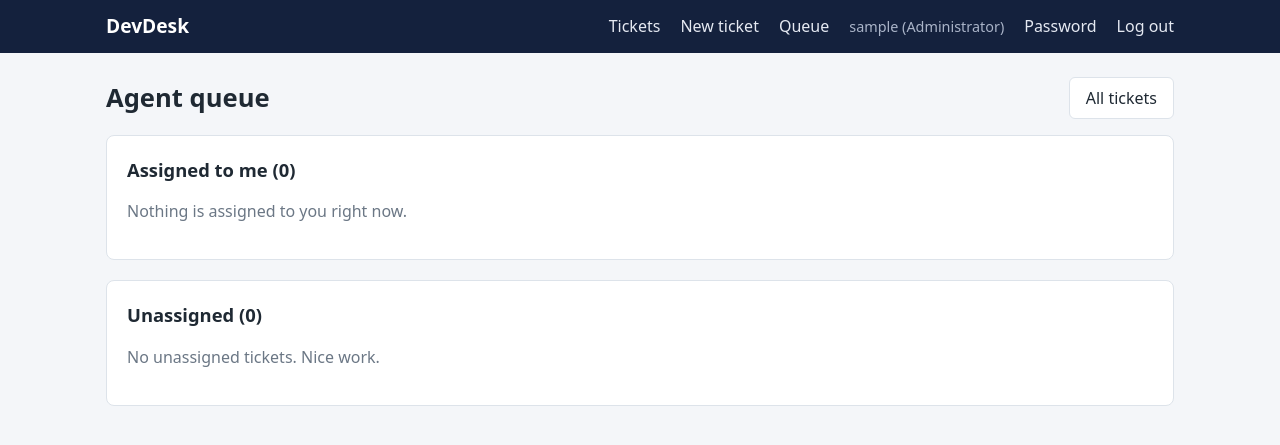
After one commit to uday-bhatiya/Dev-Desk, a Django app: page /tickets/queue/ in a window 1280 px wide. The commit adds this page. Shown: the top 445 px of the page. Run offline with Django 5.2, Linux system fonts and the light colour scheme; the visitor is signed in with stand-in values (Sample User, id 1); data comes from the database, SQL or seed files in the repository; data that the repository does not hold is empty.

Commit message:
add permission helpers, agent queue, error pages and password change

```diff
--- /dev/null
+++ b/accounts/decorators.py
@@ -0,0 +1,15 @@
+from functools import wraps
+
+from django.contrib.auth.decorators import login_required
+from django.core.exceptions import PermissionDenied
+
+
+def agent_required(view_func):
+
+    @wraps(view_func)
+    def wrapper(request, *args, **kwargs):
+        if not request.user.can_handle_tickets:
+            raise PermissionDenied
+        return view_func(request, *args, **kwargs)
+
+    return login_required(wrapper)
--- a/accounts/urls.py
+++ b/accounts/urls.py
@@ -1,7 +1,10 @@
 from django.contrib.auth.views import LoginView, LogoutView
 from django.urls import path
+
+from .views import DevDeskPasswordChangeView
 
 urlpatterns = [
     path("login/", LoginView.as_view(redirect_authenticated_user=True), name="login"),
     path("logout/", LogoutView.as_view(), name="logout"),
+    path("password/", DevDeskPasswordChangeView.as_view(), name="password_change"),
 ]
--- a/static/css/style.css
+++ b/static/css/style.css
@@ -131,3 +131,5 @@ td.wrap { white-space: normal; }
   h1 { font-size: 1.3rem; }
   .container { padding-top: 1rem; }
 }
+
+.help ul { margin: 0.25rem 0 0; padding-left: 1.2rem; }
--- a/templates/base.html
+++ b/templates/base.html
@@ -14,7 +14,11 @@
       {% if user.is_authenticated %}
         <a href="{% url 'ticket_list' %}">Tickets</a>
         <a href="{% url 'ticket_create' %}">New ticket</a>
+        {% if user.can_handle_tickets %}
+          <a href="{% url 'ticket_queue' %}">Queue</a>
+        {% endif %}
         <span class="nav-user">{{ user.username }} ({{ user.get_role_display }})</span>
+        <a href="{% url 'password_change' %}">Password</a>
         <form method="post" action="{% url 'logout' %}" class="inline-form">
           {% csrf_token %}
           <button type="submit" class="link-button">Log out</button>
--- a/templates/partials/_form_fields.html
+++ b/templates/partials/_form_fields.html
@@ -8,7 +8,7 @@
   <div class="form-row">
     <label for="{{ field.id_for_label }}">{{ field.label }}</label>
     {{ field }}
-    {% if field.help_text %}<small class="help">{{ field.help_text }}</small>{% endif %}
+    {% if field.help_text %}<div class="help">{{ field.help_text }}</div>{% endif %}
     {% for error in field.errors %}<small class="error">{{ error }}</small>{% endfor %}
   </div>
 {% endfor %}
--- /dev/null
+++ b/templates/tickets/ticket_queue.html
@@ -0,0 +1,28 @@
+{% extends "base.html" %}
+
+{% block title %}Agent queue{% endblock %}
+
+{% block content %}
+  <div class="page-header">
+    <h1>Agent queue</h1>
+    <a class="btn btn-secondary" href="{% url 'ticket_list' %}">All tickets</a>
+  </div>
+
+  <div class="card">
+    <h2>Assigned to me ({{ mine|length }})</h2>
+    {% if mine %}
+      {% include "tickets/_ticket_table.html" with tickets=mine show_requester=True %}
+    {% else %}
+      <p class="muted">Nothing is assigned to you right now.</p>
+    {% endif %}
+  </div>
+
+  <div class="card">
+    <h2>Unassigned ({{ unassigned|length }})</h2>
+    {% if unassigned %}
+      {% include "tickets/_ticket_table.html" with tickets=unassigned show_requester=True %}
+    {% else %}
+      <p class="muted">No unassigned tickets. Nice work.</p>
+    {% endif %}
+  </div>
+{% endblock %}
--- a/tickets/permissions.py
+++ b/tickets/permissions.py
@@ -1,5 +1,9 @@
-from .models import Ticket
+from accounts.models import Role, User
 
+from .models import Ticket, TicketStatus
+
+
+   # ----- visibility
 
 def visible_tickets(user):
     if not user.is_authenticated:
@@ -9,8 +13,59 @@ def visible_tickets(user):
     return Ticket.objects.filter(requester=user)
 
 
+def can_view_ticket(user, ticket):
+    if not user.is_authenticated:
+        return False
+    return user.can_handle_tickets or ticket.requester_id == user.id
+
+
 def visible_comments(user, ticket):
     comments = ticket.comments.select_related("author")
     if not user.can_handle_tickets:
         comments = comments.filter(is_internal=False)
     return comments
+
+    # ---  actions
+
+def can_comment(user, ticket):
+    if not can_view_ticket(user, ticket):
+        return False
+    if user.can_handle_tickets:
+        return True
+    return ticket.status != TicketStatus.CLOSED
+
+
+def can_post_internal_note(user):
+    return user.is_authenticated and user.can_handle_tickets
+
+
+def _can_work_on(user, ticket):
+    if not user.is_authenticated:
+        return False
+    if user.is_it_admin:
+        return True
+    return user.is_agent and ticket.assignee_id == user.id
+
+
+def can_change_status(user, ticket):
+    return _can_work_on(user, ticket)
+
+
+def can_change_priority(user, ticket):
+    return _can_work_on(user, ticket)
+
+
+def assignable_users(user, ticket):
+    if not user.is_authenticated:
+        return User.objects.none()
+    if user.is_it_admin:
+        return User.objects.filter(
+            is_active=True, role__in=[Role.AGENT, Role.ADMIN]
+        )
+    if user.is_agent and ticket.assignee_id in (None, user.id):
+        return User.objects.filter(pk=user.pk)  # agents can only take it themselves
+    return User.objects.none()
+
+
+def can_assign(user, ticket):
+    return assignable_users(user, ticket).exists()
--- a/tickets/urls.py
+++ b/tickets/urls.py
@@ -6,5 +6,6 @@ urlpatterns = [
     path("", views.home, name="home"),
     path("tickets/", views.ticket_list, name="ticket_list"),
     path("tickets/new/", views.ticket_create, name="ticket_create"),
+    path("tickets/queue/", views.ticket_queue, name="ticket_queue"),
     path("tickets/<int:pk>/", views.ticket_detail, name="ticket_detail"),
 ]
--- a/tickets/views.py
+++ b/tickets/views.py
@@ -1,9 +1,21 @@
 from django.contrib import messages
 from django.contrib.auth.decorators import login_required
+from django.db.models import Case, IntegerField, When
 from django.shortcuts import get_object_or_404, redirect, render
 
+from accounts.decorators import agent_required
+
 from .forms import TicketCreateForm
+from .models import TicketPriority, TicketStatus
 from .permissions import visible_comments, visible_tickets
+
+PRIORITY_RANK = Case(
+    When(priority=TicketPriority.URGENT, then=0),
+    When(priority=TicketPriority.HIGH, then=1),
+    When(priority=TicketPriority.MEDIUM, then=2),
+    default=3,
+    output_field=IntegerField(),
+)
 
 
 def home(request):
@@ -16,6 +28,22 @@ def ticket_list(request):
         "category", "requester", "assignee"
     )
     return render(request, "tickets/ticket_list.html", {"tickets": tickets})
+
+
+@agent_required
+def ticket_queue(request):
+    active = (
+        visible_tickets(request.user)
+        .filter(status__in=[TicketStatus.OPEN, TicketStatus.IN_PROGRESS])
+        .select_related("category", "requester", "assignee")
+        .annotate(priority_rank=PRIORITY_RANK)
+        .order_by("priority_rank", "created_at")
+    )
+    context = {
+        "mine": active.filter(assignee=request.user),
+        "unassigned": active.filter(assignee__isnull=True),
+    }
+    return render(request, "tickets/ticket_queue.html", context)
 
 
 @login_required
```
Also changed, not shown: accounts/views.py (+8 -2 lines), templates/403.html (added, +11 -0 lines), templates/404.html (added, +11 -0 lines), templates/500.html (added, +12 -0 lines), templates/registration/password_change_form.html (added, +18 -0 lines), templates/tickets/_ticket_table.html (added, +32 -0 lines), templates/tickets/ticket_list.html (+5 -58 lines).
